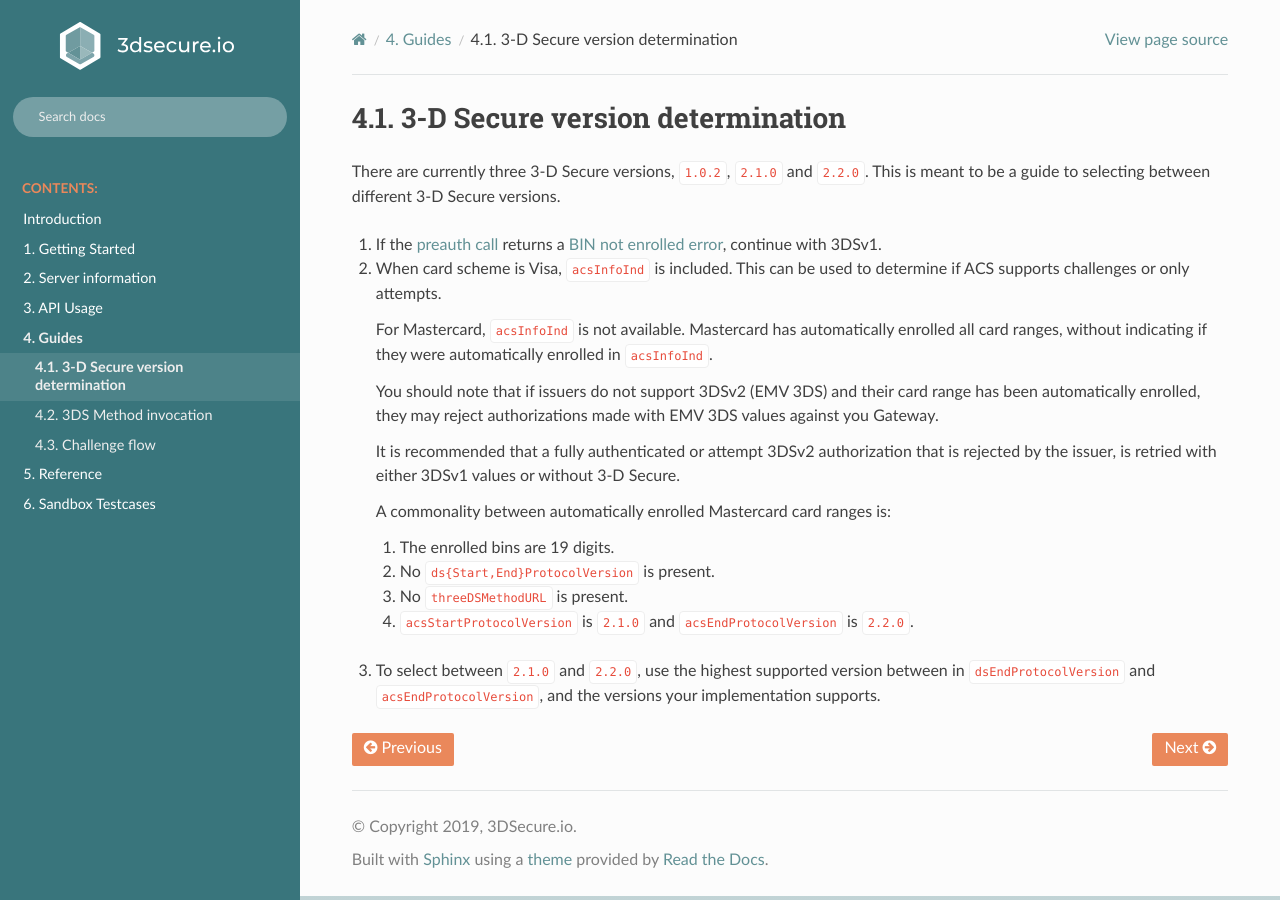
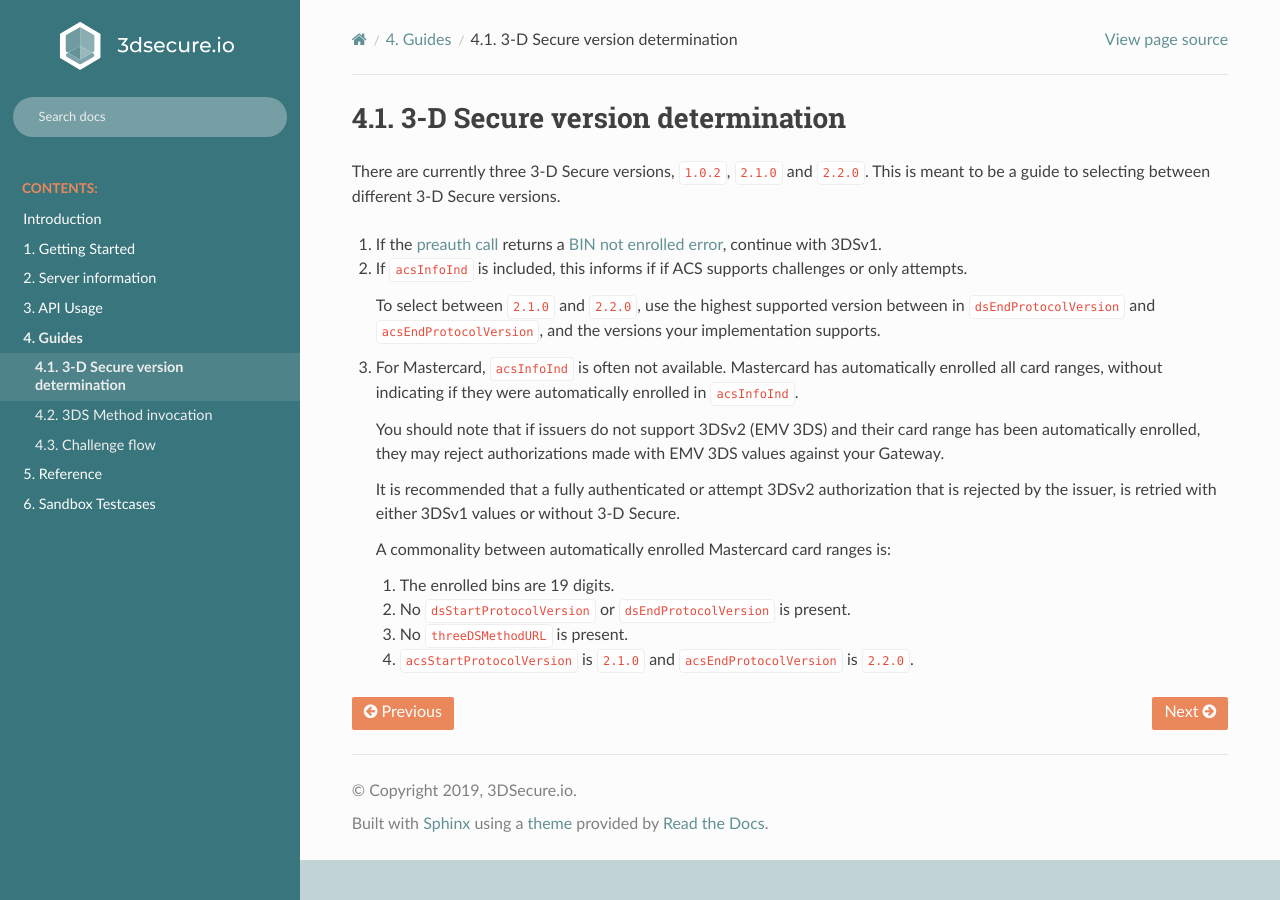
Before and after one commit to clearhaus/3DSv2-api-documentation, a Sphinx documentation site: the page built from source/versioning.rst, in a window 1280 px wide. Built offline with Sphinx 7.4.7 and the Read the Docs theme 2.0.0, drawn with Linux system fonts in a browser that asks for light colours.

Commit message:
Rework versioning guide.

```diff
--- a/source/versioning.rst
+++ b/source/versioning.rst
@@ -7,16 +7,20 @@ There are currently three 3-D Secure versions, ``1.0.2``, ``2.1.0`` and ``2.2.0`
 This is meant to be a guide to selecting between different 3-D Secure versions.
 
 1. If the :ref:`preauth call <preauth-usage>` returns a :ref:`not_enrolled`, continue with 3DSv1.
-2. When card scheme is Visa, ``acsInfoInd`` is included. This can be used to
-   determine if ACS supports challenges or only attempts.
+2. If ``acsInfoInd`` is included, this informs if if ACS supports challenges or
+   only attempts.
 
-   For Mastercard, ``acsInfoInd`` is not available. Mastercard has
-   automatically enrolled all card ranges, without indicating if they were automatically
-   enrolled in ``acsInfoInd``.
+   To select between ``2.1.0`` and ``2.2.0``, use the highest supported version
+   between in ``dsEndProtocolVersion`` and ``acsEndProtocolVersion``, and the
+   versions your implementation supports.
+
+3. For Mastercard, ``acsInfoInd`` is often not available. Mastercard has
+   automatically enrolled all card ranges, without indicating if they were
+   automatically enrolled in ``acsInfoInd``.
 
    You should note that if issuers do not support 3DSv2 (EMV 3DS) and their
    card range has been automatically enrolled, they may reject authorizations
-   made with EMV 3DS values against you Gateway.
+   made with EMV 3DS values against your Gateway.
 
    It is recommended that a fully authenticated or attempt 3DSv2 authorization
    that is rejected by the issuer, is retried with either 3DSv1 values or
@@ -25,10 +29,6 @@ This is meant to be a guide to selecting between different 3-D Secure versions.
    A commonality between automatically enrolled Mastercard card ranges is:
 
    1. The enrolled bins are 19 digits.
-   2. No ``ds{Start,End}ProtocolVersion`` is present.
+   2. No ``dsStartProtocolVersion`` or ``dsEndProtocolVersion`` is present.
    3. No ``threeDSMethodURL`` is present.
    4. ``acsStartProtocolVersion`` is ``2.1.0`` and ``acsEndProtocolVersion`` is ``2.2.0``.
-
-3. To select between ``2.1.0`` and ``2.2.0``, use the highest supported version
-   between in ``dsEndProtocolVersion`` and ``acsEndProtocolVersion``, and the
-   versions your implementation supports.
```
